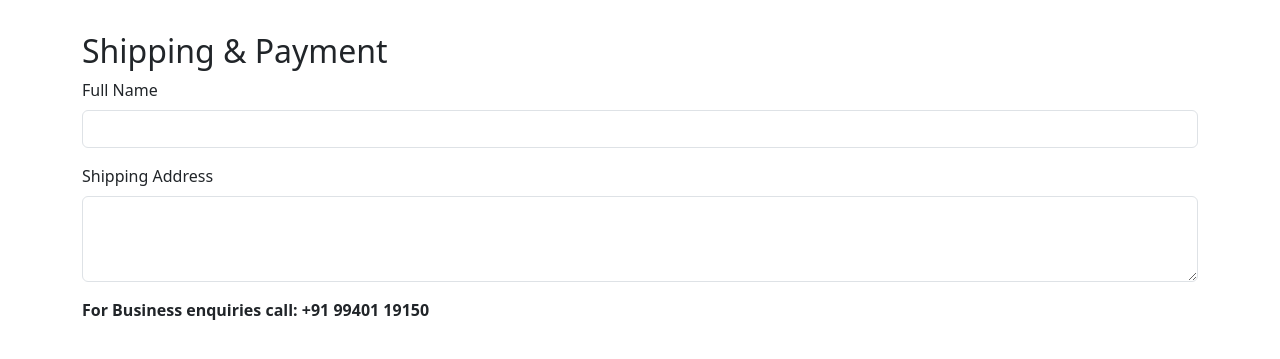
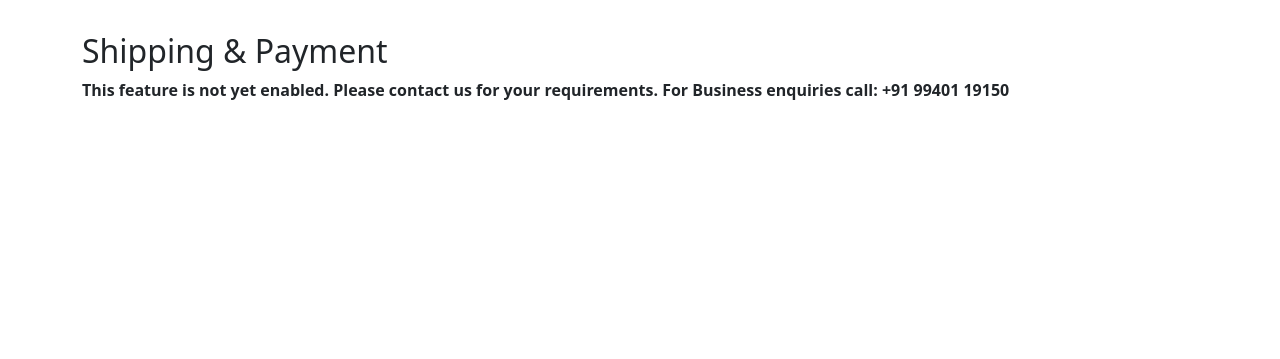
Before and after one commit to omarhive/flask_project, a Flask app: page /checkout in a window 1280 px wide. Shown: the part 56-415 px from the top of the page. Run offline with Flask 3, Linux system fonts and the light colour scheme.

Commit message:
checkout.html

```diff
--- a/templates/checkout.html
+++ b/templates/checkout.html
@@ -1,7 +1,7 @@
 {% extends "base.html" %}
 {% block content %}
 <h2>Shipping & Payment</h2>
-<form method="post" action="{{ url_for('checkout') }}">
+<!--<form method="post" action="{{ url_for('checkout') }}">
   <div class="mb-3">
     <label for="name" class="form-label">Full Name</label>
     <input type="text" class="form-control" id="name" name="name" required>
@@ -10,7 +10,8 @@
     <label for="address" class="form-label">Shipping Address</label>
     <textarea class="form-control" id="address" name="address" rows="3" required></textarea>
   </div>
-  <!--<button class="btn btn-success" type="submit">Place Order</button>-->
-</form>
+  <button class="btn btn-success" type="submit">Place Order</button>
+</form>-->
+ <b>This feature is not yet enabled. Please contact us for your requirements.</b>
  <b>For Business enquiries call: +91 99401 19150</b>
 {% endblock %}
```
